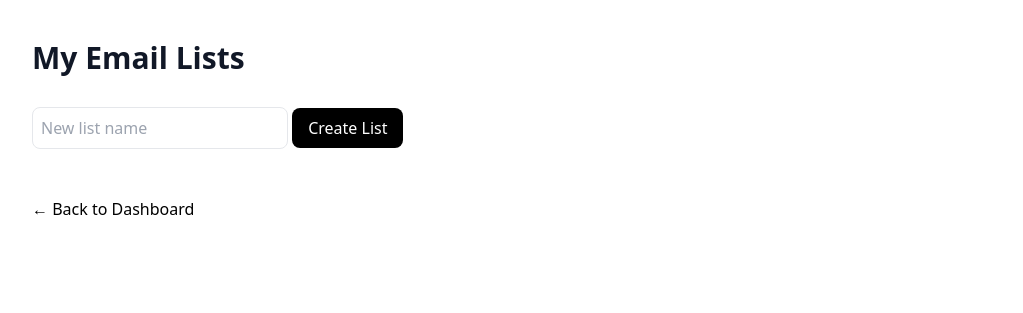
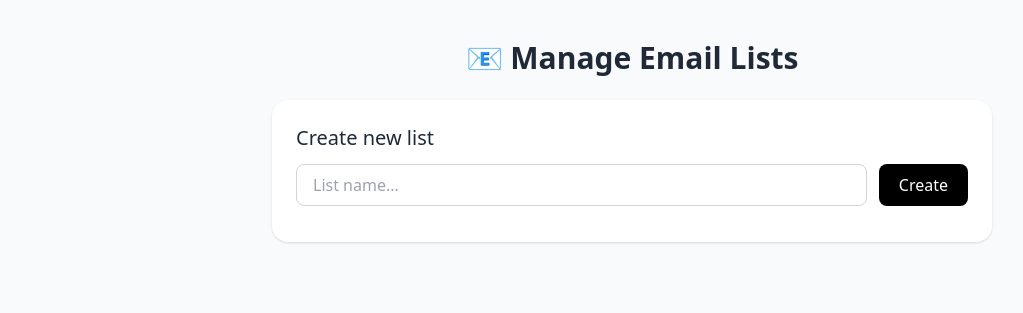
Before and after one commit to delavinaivan-bit/financial-saas, a Flask app: page /email_lists in a window 1280 px wide. Shown: the top 313 px of the page, without its empty margins (8-1031 px from the left). Run offline with Flask 3, Linux system fonts and the light colour scheme; the visitor is signed in with stand-in values (Sample User, id 1); data that the repository does not hold is empty; some libraries are stand-ins or nearby versions.

Commit message:
Update email_lists.html

```diff
--- a/templates/email_lists.html
+++ b/templates/email_lists.html
@@ -3,38 +3,84 @@
 <head>
   <meta charset="UTF-8">
   <meta name="viewport" content="width=device-width, initial-scale=1.0">
-<title>My Email Lists</title>
+  <title>Email Lists</title>
   <script src="https://cdn.tailwindcss.com"></script>
 </head>
-<body class="bg-white font-sans text-gray-900 p-10">
 
-<h1 class="text-3xl font-semibold mb-6">My Email Lists</h1>
+<body class="bg-gray-50 font-sans text-gray-800">
 
-<!-- Crear nueva lista -->
-<form action="/email_lists" method="POST" class="mb-6 space-y-2">
-  <input type="text" name="nombre" placeholder="New list name" required
-         class="p-2 border rounded-lg w-64">
-  <button type="submit" class="px-4 py-2 bg-black text-white rounded-lg">Create List</button>
-</form>
+  <div class="max-w-3xl mx-auto py-10 px-6">
+    <h1 class="text-3xl font-semibold text-center mb-6">📧 Manage Email Lists</h1>
 
-<!-- Listas existentes -->
+    <!-- Create list form -->
+    <div class="bg-white shadow rounded-2xl p-6 mb-8">
+      <h2 class="text-xl font-medium mb-3">Create new list</h2>
+      <div class="flex space-x-3">
+        <input id="listName" type="text" placeholder="List name..."
+               class="flex-grow border border-gray-300 rounded-lg px-4 py-2 focus:outline-none focus:ring-2 focus:ring-black">
+        <button id="createListBtn" class="bg-black text-white px-5 py-2 rounded-lg hover:bg-gray-800">
+          Create
+        </button>
+      </div>
+      <p id="statusMsg" class="text-sm mt-3 text-gray-500"></p>
+    </div>
+
+    <!-- List container -->
+    <div id="listContainer" class="space-y-3">
       {% for lista in listas %}
-<div class="mb-4 p-4 border rounded-lg">
-  <h2 class="font-semibold">{{ lista.nombre }}</h2>
-  <form action="/add_contact/{{ lista.id }}" method="POST" class="mt-2 flex space-x-2">
-    <input type="email" name="email" placeholder="Add email" required
-           class="p-2 border rounded-lg flex-1">
-    <button type="submit" class="px-3 bg-black text-white rounded-lg">Add</button>
-  </form>
-  <ul class="mt-2 list-disc list-inside">
-    {% for c in lista.contactos %}
-      <li>{{ c.email }}</li>
-    {% endfor %}
-  </ul>
+        <div class="bg-white shadow p-4 rounded-lg">
+          <h3 class="text-lg font-medium">{{ lista.nombre }}</h3>
         </div>
       {% endfor %}
+    </div>
+  </div>
 
-<a href="/dashboard" class="inline-block mt-6 text-black hover:underline">← Back to Dashboard</a>
+  <!-- JS -->
+  <script>
+  document.getElementById("createListBtn").addEventListener("click", async () => {
+    const input = document.getElementById("listName");
+    const status = document.getElementById("statusMsg");
+    const name = input.value.trim();
+
+    if (!name) {
+      status.textContent = "⚠️ Please enter a name.";
+      status.className = "text-sm mt-3 text-red-500";
+      return;
+    }
+
+    status.textContent = "⏳ Creating list...";
+    status.className = "text-sm mt-3 text-gray-500";
+
+    try {
+      const res = await fetch("/email_lists", {
+        method: "POST",
+        headers: { "Content-Type": "application/json" },
+        body: JSON.stringify({ nombre: name })
+      });
+
+      const data = await res.json();
+      if (data.ok) {
+        status.textContent = "✅ List created!";
+        status.className = "text-sm mt-3 text-green-600";
+
+        // Add to DOM instantly
+        const div = document.createElement("div");
+        div.className = "bg-white shadow p-4 rounded-lg";
+        div.innerHTML = `<h3 class="text-lg font-medium">${data.nombre}</h3>`;
+        document.getElementById("listContainer").prepend(div);
+
+        input.value = "";
+      } else {
+        status.textContent = "❌ " + (data.error || "Error creating list.");
+        status.className = "text-sm mt-3 text-red-500";
+      }
+    } catch (err) {
+      console.error(err);
+      status.textContent = "❌ Connection error.";
+      status.className = "text-sm mt-3 text-red-500";
+    }
+  });
+  </script>
 
 </body>
 </html>
```
Lines whose indentation alone changed are shown as unchanged.
